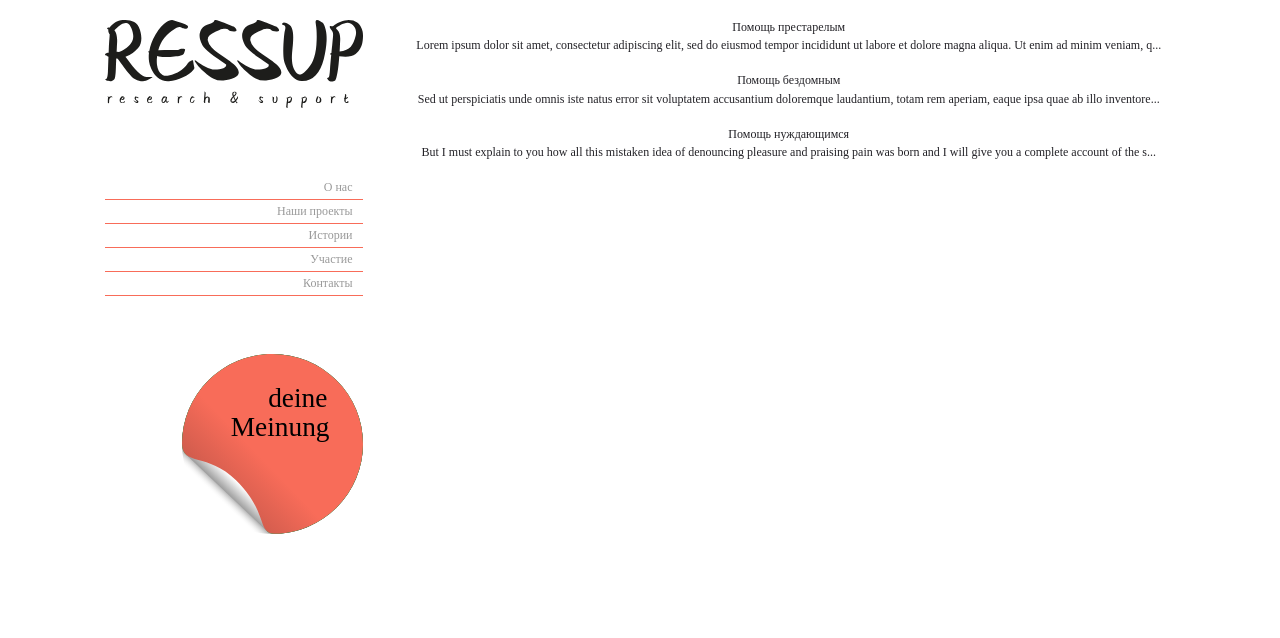
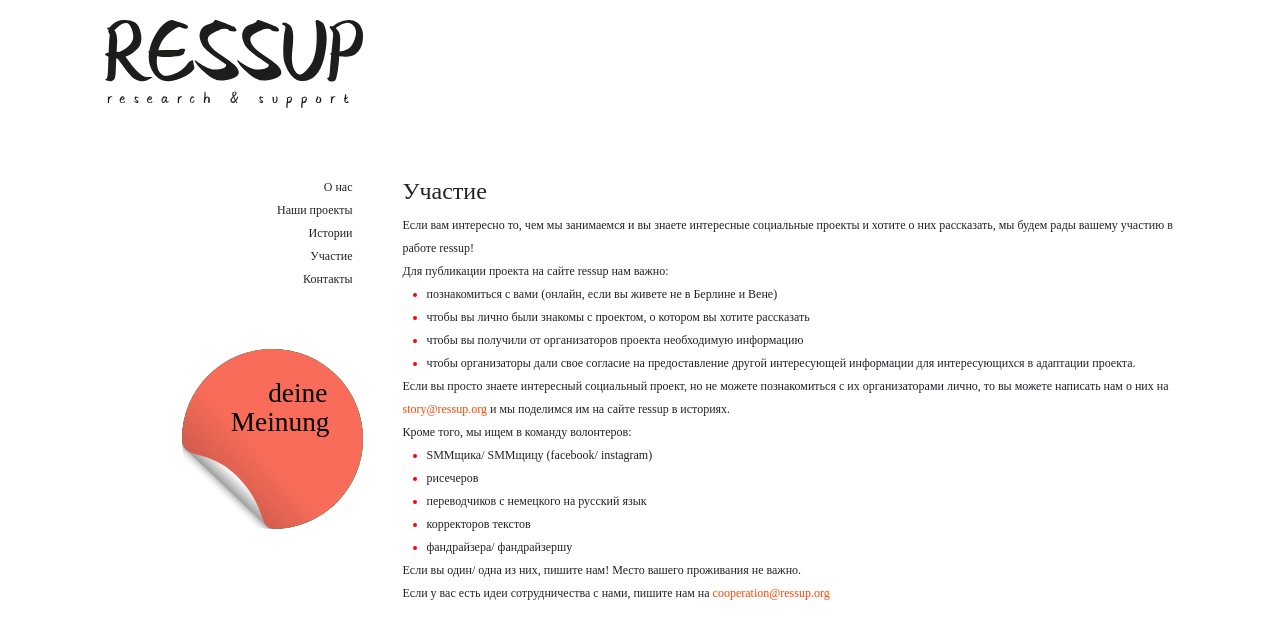
Before and after one commit to AzatOmarov/ressup, a React (Create React App) app: page /join in a window 1280 px wide. Shown: the top 638 px of the page. Built offline with nearby package versions, Linux system fonts and the light colour scheme.

Commit message:
Create Join.jsx

```diff
--- a/src/App.jsx
+++ b/src/App.jsx
@@ -1,15 +1,16 @@
 import 'whatwg-fetch';
 import React from 'react';
 import { BrowserRouter as Router, Switch, Route } from 'react-router-dom';
+
+import About from './container/about/About';
+import Contacts from './component/contacts/Contacts';
 import Home from './container/home/Home';
-import About from './container/about/About';
-import StoriesPage from './container/stories/StoriesPage';
-import Story from './component/story/Story';
+import Join from './component/join/Join';
 import NotFound from './component/notFound/NotFound';
 import Navigation from './container/Navigation';
 import Projects from './container/projects/Projects';
-import Contacts from './component/contacts/Contacts';
-
+import StoriesPage from './container/stories/StoriesPage';
+import Story from './component/story/Story';
 import Footer from './container/footer/Footer';
 import './assets/App.scss';
 
@@ -25,7 +26,7 @@ class App extends React.Component {
               <Route path="/projects" component={Projects} />
               <Route path="/story-list" component={StoriesPage} />
               <Route path="/stories/:id" component={Story} />
-              <Route path="/join" component={StoriesPage} />
+              <Route path="/join" component={Join} />
               <Route path="/contacts" component={Contacts} />
               <Route path="/" component={Home} exact />
               <Route component={NotFound} />
--- a/src/assets/App.scss
+++ b/src/assets/App.scss
@@ -10,3 +10,4 @@
 @import 'styles/time-line';
 @import 'styles/projects';
 @import 'styles/contacts';
+@import 'styles/join';
--- /dev/null
+++ b/src/assets/styles/_join.scss
@@ -0,0 +1,52 @@
+.join{
+    height: max-content;
+    flex: 3 1 0;
+    justify-content: center;
+    text-align: center;
+    position: relative;
+    top: 157px;
+
+    a{
+        color: orangered;
+        cursor: pointer;
+    }
+
+    h4{
+        color: #232227;
+        text-align: left;
+        font-weight: 500;
+    }
+
+    hr{
+        // border-top: 1px solid black;
+        margin-top: 0px;
+        margin-bottom: 0px;
+        border-bottom: 1px solid black;
+    }
+
+    p, ul{
+        color: #232227;
+        text-align: left;
+        margin-bottom: 0;
+    }
+    ul{
+        padding-left: 0px;
+        color: #232227;
+    }
+    ul li {
+        color: red;
+        list-style-type: disc;
+        margin-left: 2em;
+    }
+    ul li span {
+        color: #232227;
+    }
+    #reg-number{
+     margin-bottom: 10px;
+     margin-top: 10px;
+    }
+    #email{
+        text-align: center;
+        display: flex;
+    }
+}
--- a/src/assets/styles/_navigation.scss
+++ b/src/assets/styles/_navigation.scss
@@ -55,11 +55,14 @@
       &__link-item{
         padding-right: 10px;
         padding-left: 10px;
-        border-bottom: 1px solid #F86C59;
       }
 
       a{
-        color: #999999;
+        color: #232227;
+        text-decoration: none;
+      }
+      a:hover {
+        border-bottom: 1px solid #F86C59;
       }
     }
     // .navigation-child{
--- /dev/null
+++ b/src/component/join/Join.jsx
@@ -0,0 +1,40 @@
+import React from 'react';
+import data from '../../staticData/join';
+
+function Join() {
+  const {
+    title, description, whatWeNeed, tellYourStory, address, weLookingFor, messageUs, email,
+  } = data;
+  const importants = whatWeNeed.importants.map((item, id) => <li><span>{item}</span></li>);
+  const people = weLookingFor.people.map((item, id) => <li><span>{item}</span></li>);
+  const cooperation = <a href="mailto:cooperation@ressup.org">cooperation@ressup.org</a>;
+  const at = <a href="mailto:story@ressup.org">story@ressup.org</a>;
+  return (
+    <>
+      <div className="join">
+        <h4>{title}</h4>
+        <p>{description}</p>
+        <p>{whatWeNeed.title}</p>
+        <ul>
+          {importants}
+        </ul>
+        <p>
+          {tellYourStory}
+          {at}
+          {address}
+        </p>
+        <p>{weLookingFor.title}</p>
+        <ul>
+          {people}
+        </ul>
+        <p>{weLookingFor.messageUs}</p>
+        <p>
+          {messageUs}
+          {cooperation}
+        </p>
+      </div>
+    </>
+  );
+}
+
+export default Join;
--- /dev/null
+++ b/src/staticData/join.js
@@ -0,0 +1,30 @@
+
+const data = {
+  title: 'Участие',
+  description: 'Если вам интересно то, чем мы занимаемся и вы знаете интересные социальные проекты и хотите о них рассказать, мы будем рады вашему участию в работе ressup!',
+  whatWeNeed: {
+    title: 'Для публикации проекта на сайте ressup нам важно:',
+    importants: [
+      'познакомиться с вами (онлайн, если вы живете не в Берлине и Вене)',
+      'чтобы вы лично были знакомы с проектом, о котором вы хотите рассказать',
+      'чтобы вы получили от организаторов проекта необходимую информацию',
+      'чтобы организаторы дали свое согласие на предоставление другой интересующей информации для интересующихся в адаптации проекта.',
+    ],
+  },
+  tellYourStory: 'Если вы просто знаете интересный социальный проект, но не можете познакомиться с их организаторами лично, то вы можете написать нам о них на ',
+  address: ' и мы поделимся им на сайте ressup в историях.',
+  weLookingFor: {
+    title: 'Кроме того, мы ищем в команду волонтеров:',
+    people: [
+      'SMMщика/ SMMщицу (facebook/ instagram)',
+      'рисечеров',
+      'переводчиков с немецкого на русский язык',
+      'корректоров текстов',
+      'фандрайзера/ фандрайзершу',
+    ],
+    messageUs: 'Если вы один/ одна из них, пишите нам! Место вашего проживания не важно.',
+  },
+  messageUs: 'Если у вас есть идеи сотрудничества с нами, пишите нам на ',
+};
+
+export default data;
```
